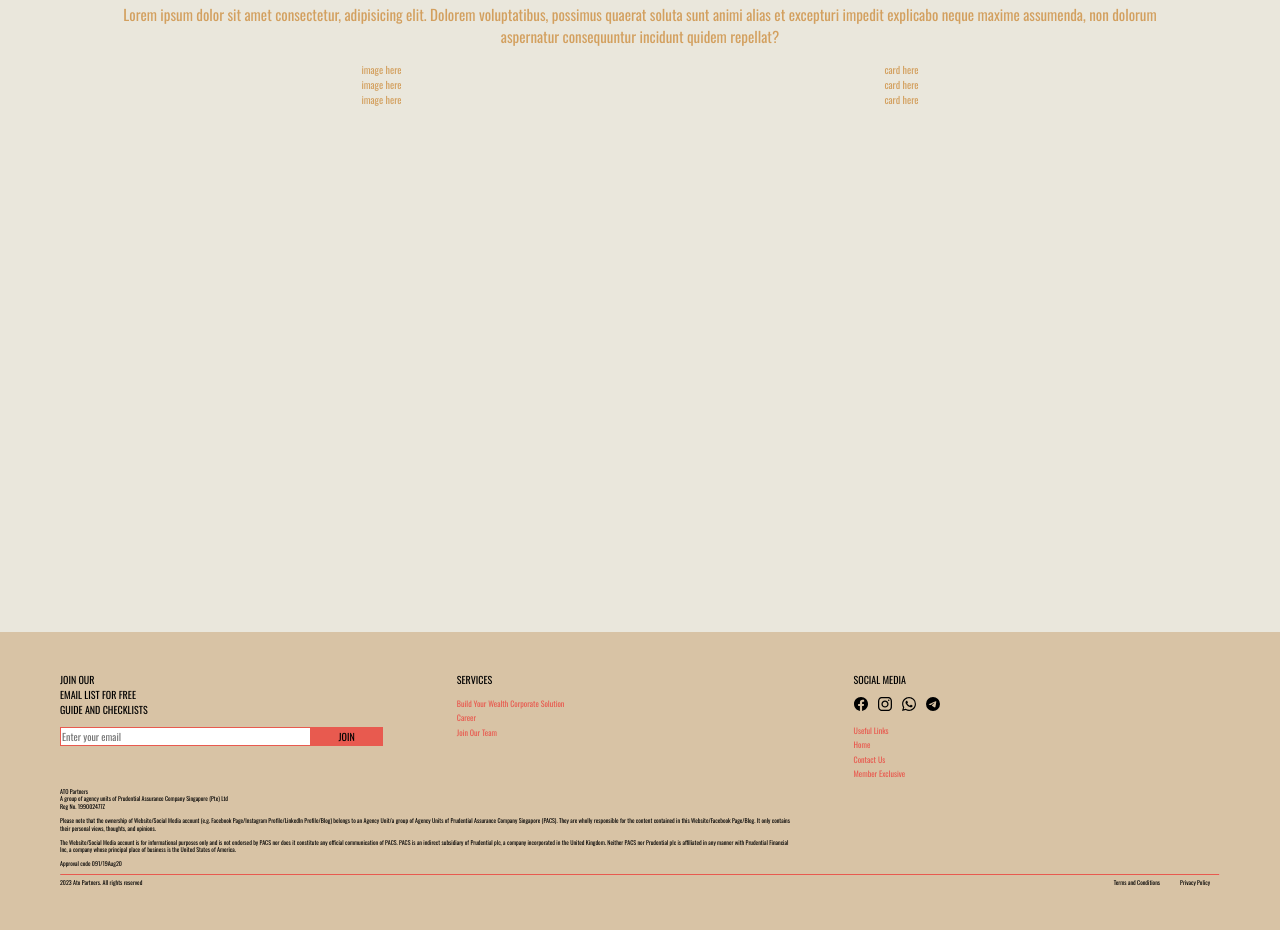
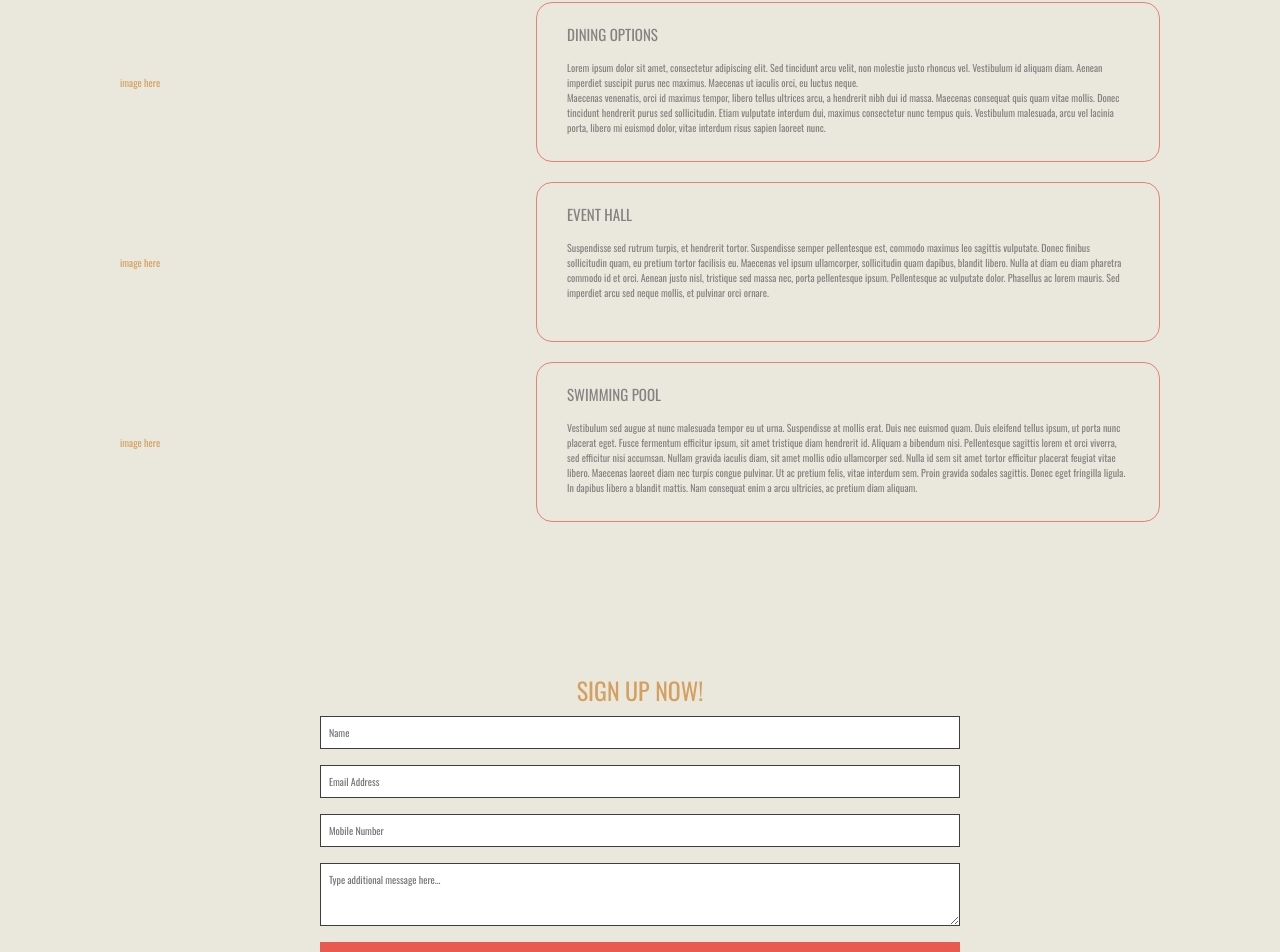
Before and after one commit to bwnnwtt/ato-demo, a React (Create React App) app: page / in a window 1280 px wide. Shown: the part 248-1200 px from the top of the page. Before the commit the page ends 1178 px from the top, so only its background shows below. Built offline with nearby package versions, Linux system fonts and the light colour scheme.

Commit message:
feat: add signup form fix: footer email form styling

```diff
--- a/src/App.css
+++ b/src/App.css
@@ -75,7 +75,7 @@
   font-size: inherit;
   width: 70%;
   margin: 0;
-  padding: 1px;
+  padding: 0.5rem;
 }
 
 .submit-button {
@@ -84,7 +84,7 @@
   font-size: inherit;
   width: 20%;
   margin: 0;
-  padding: 1px;
+  padding: 0.5rem;
   background-color: var(--color-jelly-bean-red);
 }
 
@@ -186,7 +186,7 @@ input:focus-visible {
 
 .navbar {
   height: 8rem;
-  background-color: var(--color-taupe-grey);
+  background-color: var(--color-navbar-dark);
   padding: 1rem 2rem 1rem 2rem;
   display: flex;
   justify-content: space-between;
@@ -236,14 +236,14 @@ input:focus-visible {
 }
 
 .main {
-  height: 100vh;
+  min-height: 100vh;
   background-color: var(--color-eggshell-white);
   color: var(--color-golden-brown);
   padding: 2rem;
   text-align: center;
 
   @media (min-width: 768px) {
-    padding: 12rem;
+    padding: 4rem 12rem 4rem 12rem;
   }
 
 }
@@ -252,5 +252,78 @@ input:focus-visible {
   display: flex;
   flex-direction: row;
   align-items: center;
-  justify-content: space-around;
+  justify-content: space-between;
+
+  &:not(:last-child) {
+    margin: 2rem 0 2rem 0;
+  }
 }
+
+.main-item-card-1,
+.main-item-card-2,
+.main-item-card-3 {
+  width: 60%;
+  min-height: 20vh;
+  border: 0.4px solid var(--color-pink);
+  border-radius: 16px;
+  padding: 2rem 3rem;
+  text-align: left;
+  color: var(--color-text-dark);
+}
+
+h2 {
+  color: var(--color-text-dark);
+}
+
+.signup {
+  /* border-top: 0.2px solid var(--color-jelly-bean-red); */
+  /* border-bottom: 0.2px solid var(--color-navbar-dark); */
+  padding: 4rem 0;
+  background-color: var(--color-eggshell-white);
+
+  > h2 {
+    font-size: x-large;
+    color: var(--color-golden-brown);
+    text-align: center;
+  }
+
+  .signup-form {
+    display: flex;
+    flex-direction: column;
+    width: 100%;
+
+    > * {
+      width: 50%;
+      position: relative;
+      left: 25%;
+      margin: 0.8rem 0;
+      padding: 0.8rem;
+      font-size: inherit;
+      border: 0.5px solid var(--color-navbar-dark);
+
+      &:focus-visible {
+        border: 0.5px solid var(--color-jelly-bean-red);
+      }
+
+    }
+
+    > input[type=submit] {
+      background-color: var(--color-jelly-bean-red);
+      border-color: var(--color-jelly-bean-red);
+
+      &:hover {
+        cursor: pointer;
+      }
+
+    }
+
+    > textarea {
+      width: 50%;
+
+      &:focus-visible {
+        border: 0.5px solid var(--color-jelly-bean-red);
+        outline: none;
+      }
+    }
+  }
+}
--- a/src/App.js
+++ b/src/App.js
@@ -3,6 +3,7 @@ import Footer from './components/Footer';
 import Navbar from './components/Navbar';
 import Announcements from './components/Announcements';
 import Main from './components/Main';
+import Signup from './components/Signup';
 
 function App() {
   return (
@@ -10,6 +11,7 @@ function App() {
       <Navbar />
       <Announcements />
       <Main />
+      <Signup />
       <Footer />
     </div>
   );
--- a/src/components/Footer.jsx
+++ b/src/components/Footer.jsx
@@ -7,8 +7,8 @@ import Whatsapp from '../assets/Whatsapp'
 export default function Footer() {
 
   // eslint-disable-next-line
-  function handleSubmit() {
-
+  function handleSubmit(e) {
+    e.preventDefault()
   }
 
   return (
@@ -18,7 +18,7 @@ export default function Footer() {
             <div>
               <pre>{`JOIN OUR\nEMAIL LIST FOR FREE\nGUIDE AND CHECKLISTS`}</pre>
               <div className="container">
-                <form className="input-form">
+                <form className="input-form" onSubmit={handleSubmit}>
                   <input type="email" className="input-field" placeholder="Enter your email" name="email" autoComplete="email"/>
                   <input type="submit" className="submit-button" value="JOIN" />
                 </form>
--- a/src/components/Main.jsx
+++ b/src/components/Main.jsx
@@ -10,7 +10,14 @@ const Main = () => {
           image here
         </div>
         <div className="main-item-card-1">
-          card here
+          <h2>DINING OPTIONS</h2>
+          <br/>
+          <p>
+            Lorem ipsum dolor sit amet, consectetur adipiscing elit. Sed tincidunt arcu velit, non molestie justo rhoncus vel. Vestibulum id aliquam diam. Aenean imperdiet suscipit purus nec maximus. Maecenas ut iaculis orci, eu luctus neque.
+          </p>
+          <p>
+            Maecenas venenatis, orci id maximus tempor, libero tellus ultrices arcu, a hendrerit nibh dui id massa. Maecenas consequat quis quam vitae mollis. Donec tincidunt hendrerit purus sed sollicitudin. Etiam vulputate interdum dui, maximus consectetur nunc tempus quis. Vestibulum malesuada, arcu vel lacinia porta, libero mi euismod dolor, vitae interdum risus sapien laoreet nunc.
+          </p>
         </div>
       </div>
       <div className="main-item-container">
@@ -18,7 +25,11 @@ const Main = () => {
           image here
         </div>
         <div className="main-item-card-2">
-          card here
+          <h2>EVENT HALL</h2>
+          <br/>
+          <p>
+            Suspendisse sed rutrum turpis, et hendrerit tortor. Suspendisse semper pellentesque est, commodo maximus leo sagittis vulputate. Donec finibus sollicitudin quam, eu pretium tortor facilisis eu. Maecenas vel ipsum ullamcorper, sollicitudin quam dapibus, blandit libero. Nulla at diam eu diam pharetra commodo id et orci. Aenean justo nisl, tristique sed massa nec, porta pellentesque ipsum. Pellentesque ac vulputate dolor. Phasellus ac lorem mauris. Sed imperdiet arcu sed neque mollis, et pulvinar orci ornare.
+          </p>
         </div>
       </div>
       <div className="main-item-container">
@@ -26,7 +37,11 @@ const Main = () => {
           image here
         </div>
         <div className="main-item-card-3">
-          card here
+          <h2>SWIMMING POOL</h2>
+          <br/>
+          <p>
+            Vestibulum sed augue at nunc malesuada tempor eu ut urna. Suspendisse at mollis erat. Duis nec euismod quam. Duis eleifend tellus ipsum, ut porta nunc placerat eget. Fusce fermentum efficitur ipsum, sit amet tristique diam hendrerit id. Aliquam a bibendum nisi. Pellentesque sagittis lorem et orci viverra, sed efficitur nisi accumsan. Nullam gravida iaculis diam, sit amet mollis odio ullamcorper sed. Nulla id sem sit amet tortor efficitur placerat feugiat vitae libero. Maecenas laoreet diam nec turpis congue pulvinar. Ut ac pretium felis, vitae interdum sem. Proin gravida sodales sagittis. Donec eget fringilla ligula. In dapibus libero a blandit mattis. Nam consequat enim a arcu ultricies, ac pretium diam aliquam.
+          </p>
         </div>
       </div>
     </div>
--- a/src/components/Navbar.jsx
+++ b/src/components/Navbar.jsx
@@ -7,7 +7,7 @@ const Navbar = () => {
     <div className="navbar">
       <img className="navbar-logo" src={logo} alt="ato-logo"></img>
       <ul>
-        <li><a href="https://#">Already a member?</a></li>
+        <li>Already a member?</li>
         <li><a href="https://#">Login</a></li>
         <li><a href="https://#">Sign up</a></li>
         <HamburgerIcon />
--- /dev/null
+++ b/src/components/Signup.jsx
@@ -0,0 +1,21 @@
+const Signup = () => {
+
+  function handleSubmit(e) {
+    e.preventDefault()
+  }
+
+  return (
+    <div className="signup">
+      <h2>SIGN UP NOW!</h2>
+      <form className="signup-form" onSubmit={handleSubmit}>
+        <input type="text" placeholder="Name"/>
+        <input type="text" placeholder="Email Address"/>
+        <input type="text" placeholder="Mobile Number"/>
+        <textarea rows='3' placeholder="Type additional message here..."></textarea>
+        <input type="submit" value="SIGN UP"/>
+      </form>
+    </div>
+  )
+}
+
+export default Signup
--- a/src/index.css
+++ b/src/index.css
@@ -18,6 +18,8 @@
   --color-jelly-bean-red: rgba(232,90,79);
   --color-burly-wood: rgba(222,184,135);
   --color-golden-brown: rgba(211,160,95);
+  --color-navbar-dark: #3f3e3c;
+  --color-text-dark: #848380;
 }
 
 
```
